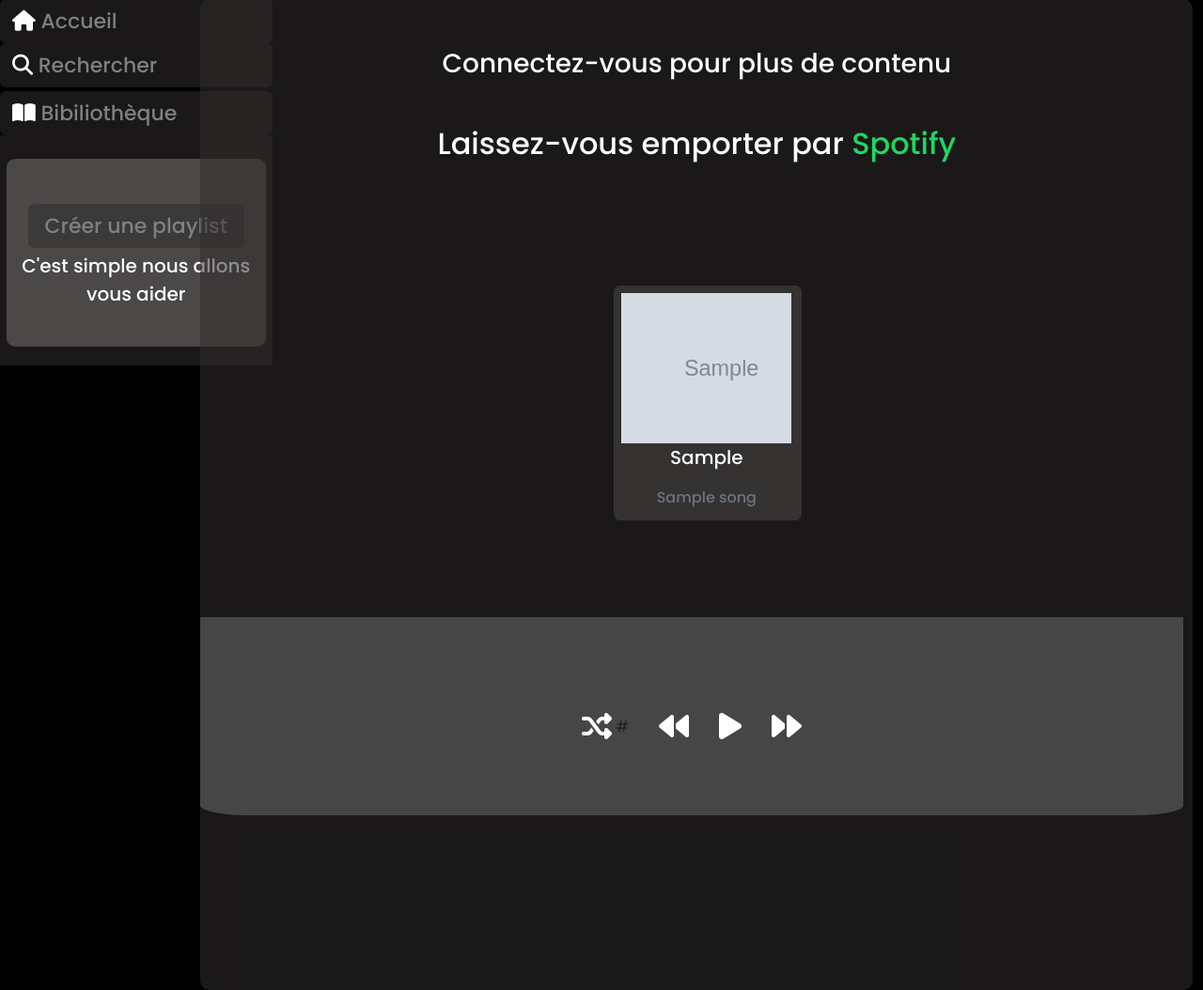
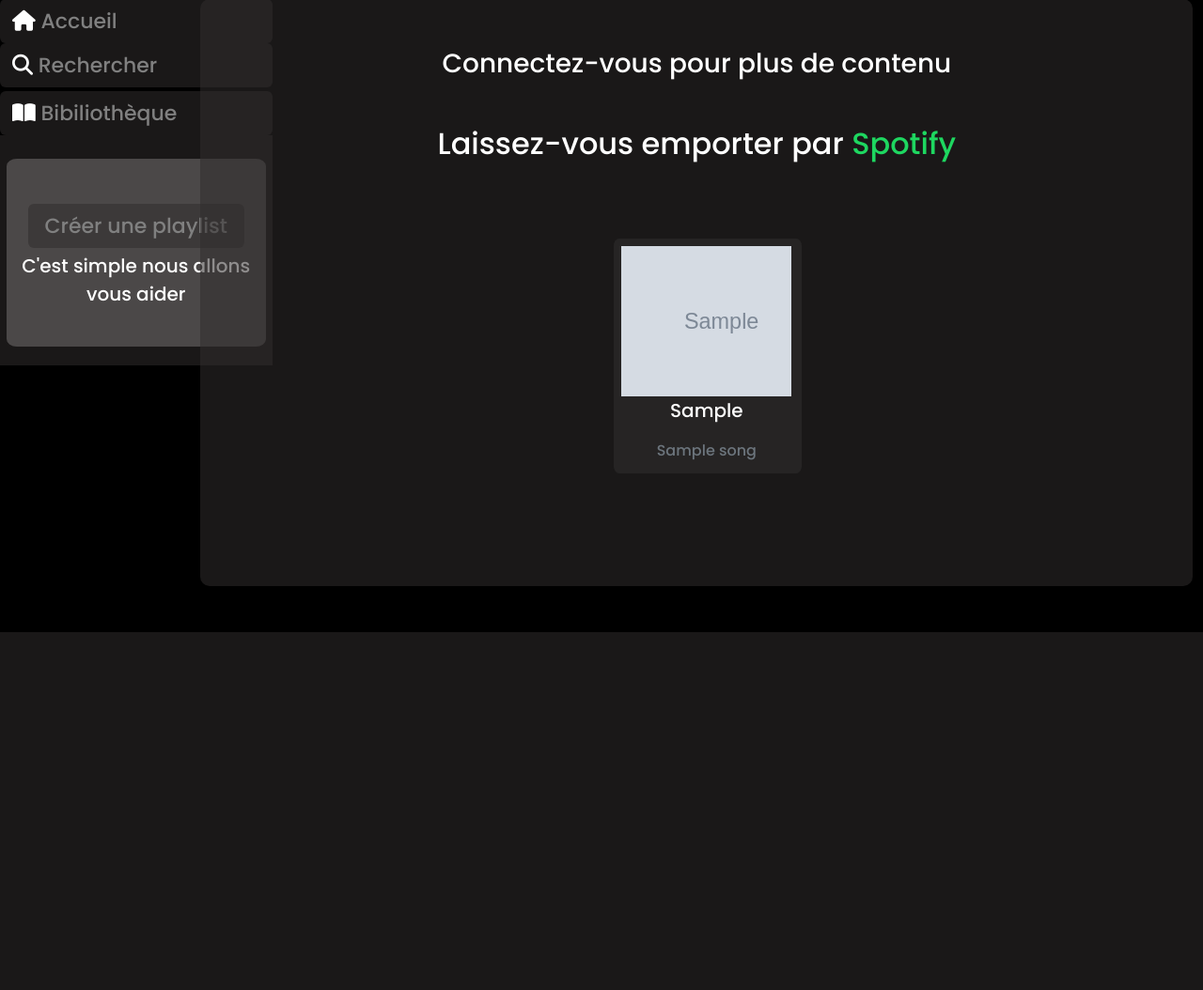
Before and after one commit to YacineMerhoum/RealSpotify, a PHP site: page / in a window 1280 px wide. Shown: the part 127-1181 px from the top of the page at 94% size. After the commit the page ends 800 px from the top, so only its background shows below. Run offline with PHP 8.4, Linux system fonts and the light colour scheme; tables that the repository leaves empty or names only in its code hold one stand-in row (values such as "Sample post"); grey boxes marked "Sample" are stand-in pictures; some libraries are stand-ins or nearby versions.

Commit message:
jeudi13h

```diff
--- a/htdocs/index.php
+++ b/htdocs/index.php
@@ -3,7 +3,7 @@ session_start();
 // include "./config/verif_superglobal.php";
 require_once "./config/connexion.php";
 
-$prepareCover = $connexion->prepare("SELECT * FROM songs ORDER BY RAND() LIMIT 8");
+$prepareCover = $connexion->prepare("SELECT * FROM songs ORDER BY RAND() LIMIT 6");
 $prepareCover->execute();
 $coverlist = $prepareCover->fetchAll(PDO::FETCH_ASSOC);
 
@@ -88,7 +88,7 @@ $songlist = $prepareSQL2->fetch(PDO::FETCH_ASSOC);
           <i class="fa-solid fa-book-open" style="color: #ffffff;"></i> Bibiliothèque</a></button>
         <div class="test">
           <div class="inside ">
-            <button class="btn btn-flex mt-5 btninside" type="button"><a href="">Créer une playlist</a></button>
+            <button class="btn btn-flex mt-5 btninside" type="button"><a href="./playlist.php">Créer une playlist</a></button>
 
             <p class="text-white fs-5 mt-1">C'est simple nous allons vous aider</p>
           </div>
@@ -126,13 +126,13 @@ $songlist = $prepareSQL2->fetch(PDO::FETCH_ASSOC);
 
 
         <!-- test pour les flex box musicales  -->
-        <div class="d-flex justify-content-center scroll">
+        <div class="d-flex justify-content-center scroll ">
 
           <?php foreach ($coverlist as $key) { ?>
 
 
 
-            <div class="p-2 flexa ms-4" id="flexa">
+            <div class="p-2 flexa ms-4 " id="flexa">
               <!-- div a l'intérieur  -->
               <div class="flexy">
                 <div class="teste" style="background-image: url('../images/<?= $key["cover"] ?>')">
@@ -158,6 +158,7 @@ $songlist = $prepareSQL2->fetch(PDO::FETCH_ASSOC);
               <p class="text-secondary fs-6"><?php echo $key["name"] ?> </p>
 
             </div>
+          </div>
           <?php } ?>
 
 
@@ -178,11 +179,7 @@ $songlist = $prepareSQL2->fetch(PDO::FETCH_ASSOC);
       <!-- /* pochette et titre dans le lecteur a gauche  */ -->
 
 
-      <section class="lecteur d-flex justify-content-around" id="lecteur">
-
-
-
-
+      <section class="d-flex justify-content-around " id="lecteur" >
 
 
                     <!-- BOUTON RANDOM !-->
@@ -218,7 +215,7 @@ $songlist = $prepareSQL2->fetch(PDO::FETCH_ASSOC);
                     <audio id="nextMusiqueAUDIO" src=""></audio>
                   </div>
               </div>
-            </section>
+      </section>
 
 
       <script src="./js/index.js"></script>
--- a/htdocs/js/index.js
+++ b/htdocs/js/index.js
@@ -13,24 +13,28 @@
 
 
     //TEST START MUSIC BUTTON GREEN CODE YACINE
+     // TEST POUR AFFICHER LA DIV LECTEUR AU CLICK
 
 
     document.addEventListener('DOMContentLoaded', function () {
       let startButtons = document.querySelectorAll("#startmusic");
+      let lecteur = document.getElementById("lecteur");
 
       startButtons.forEach(function (button) {
 
         button.addEventListener("click", function () {
           let audio = this.querySelector("audio");
+          lecteur.classList.add("visible");
+          audio.play();
 
-          audio.play();
-          let affichageLecteur = document.querySelector("#lecteur");
-          affichageLecteur.innerHTML = ``
 
 
         });
+        });
       });
-    });
+
+
+
 
 
 
--- a/htdocs/style/style.css
+++ b/htdocs/style/style.css
@@ -137,7 +137,7 @@ a {
 .secteur {
     background-color: #302e2e8a;
     margin-top: 16px;
-    height: 140%;
+    height: 120%;
     width: 99%;
     border-radius: 10px;
 
@@ -147,15 +147,17 @@ a {
 .flexa {
     width: 200px;
     height: 250px;
-    background-color: rgba(61, 59, 59, 0.772);
+    background-color: rgba(76, 74, 74, 0.244);
     border-radius: 3%;
     border-radius: 3%;
     animation: scaleAnimation 2s infinite alternate;
     transition: 1s;
+    margin-top: 5%;
 }
 
 .flexa:hover {
-    transform: scale(1.1); /* Échelle augmentée au survol */
+    transform: scale(1.1);
+    background-color: rgba(76, 74, 74, 0.867);
 }
 
 /* div à l'intérieur de flex  */
@@ -178,13 +180,19 @@ a {
 
 
 /* lecteur audio footer  */
-.lecteur{
+#lecteur{
+    display: none !important;
     width: 99%;
     height: 20%;
     background-color: rgba(128, 128, 128, 0.447);
     border-bottom-right-radius: 5%;
     border-bottom-left-radius: 5%;
 }
+#lecteur.visible {
+    display: block !important;
+
+}
+
 /* pochette et titre dans le lecteur a gauche  */
 .content {
     margin-right: 40%;
@@ -252,15 +260,16 @@ a {
     display: none;
 
 }
-
-
-
-.scroll {
+/* .scroll {
 
     align-items: center;
     height: 350px;
+    overflow: auto;
+    margin-right: 10%;
+    margin-left: 10%;
 
-    overflow-x: scroll;
-    margin: 5%;
 
 }
+.scroll-content {
+    width: 100%;
+} */
```
Also changed, not shown: htdocs/playlist.php (+19 -4 lines).
